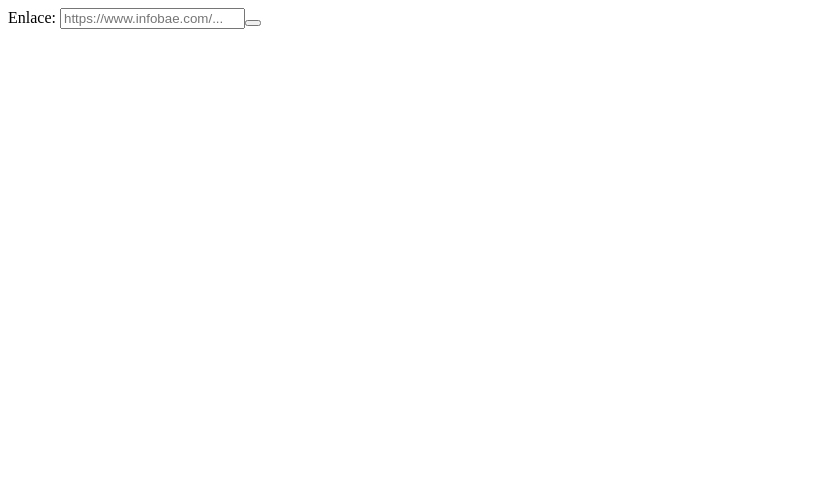
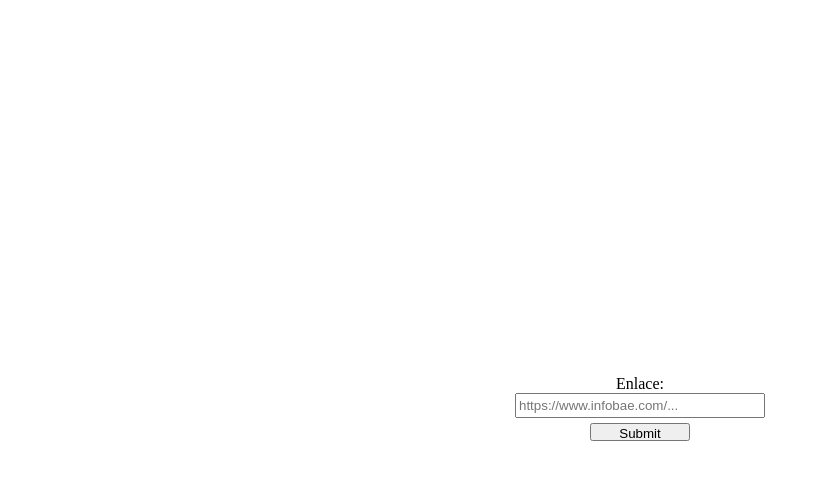
Before and after one commit to FrancoPado05/NewsReader, a plain HTML site: page src/templates/index.html in a window 1280 px wide. Shown: the whole page, without its empty margins (0-820 px from the left). Drawn offline with Linux system fonts and the light colour scheme.

Commit message:
Agregue el html y css muy basico solo para probar

```diff
--- a/src/styles/style.css
+++ b/src/styles/style.css
@@ -2,14 +2,23 @@
     box-sizing: border-box;
 }
 
-#full-screen {
-    width: 100%;
-    height: 100%;
+button {
+    margin-top: 5px;
+    height: 18px;
+    width: 100px;
 }
 
 #link-input-container {
+    width: 100%;
+    height: 100vh;
     display: flex;
     flex-direction: column;
     align-items: center;
     justify-content: center;
 }
+
+#link-input {
+    height: 25px;
+    width: 250px;
+
+}
--- a/src/templates/index.html
+++ b/src/templates/index.html
@@ -7,10 +7,10 @@
     <title>News Reader</title>
 </head>
 <body>
-    <div class="full-screen link-input-container">
+    <form id="link-input-container" action="">
         <label for="link-input">Enlace: </label>
-        <input type="text" id="link-input" placeholder="https://www.infobae.com/..."><button type="submit"></button>
-    </div>
+        <input type="text" id="link-input" placeholder="https://www.infobae.com/..."><button type="submit">Submit</button>
+    </form>
     <script src="../scripts/script.js"></script>
 </body>
 </html>
```
